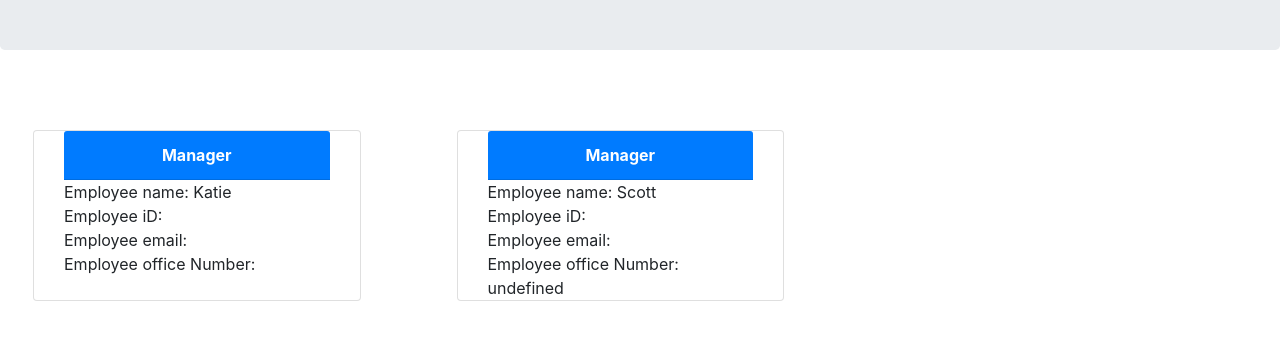
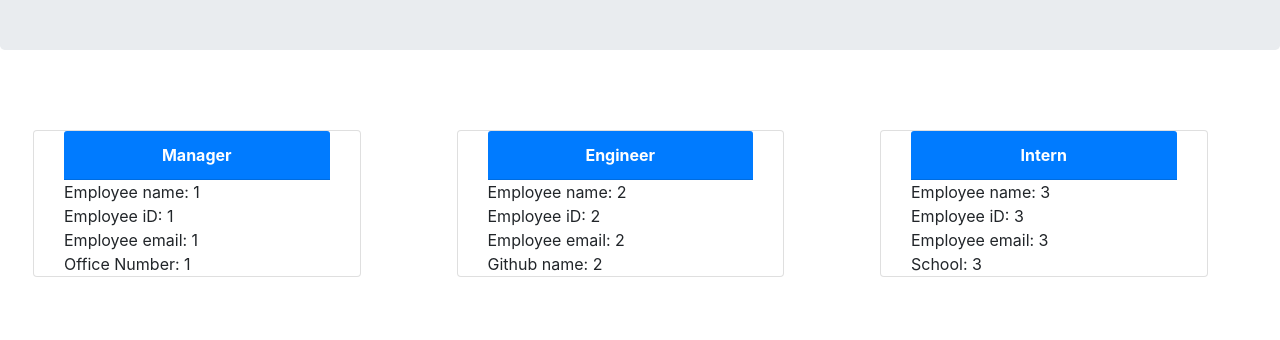
Before and after one commit to KatieMcbride/Template-Engine, a website: page team.html in a window 1280 px wide. Shown: the part 134-474 px from the top of the page. Drawn offline with nearby package versions, Linux system fonts and the light colour scheme.

Commit message:
final prject

```diff
--- a/team.html
+++ b/team.html
@@ -16,21 +16,34 @@
                 <div class="card-header text-center text-white bg-primary font-weight-bold">
                 Manager
                 </div>
-                <div> Employee name: Katie</div>
-                <div> Employee iD: </div>
-                <div> Employee email: </div>
-                <div> Employee office Number: </div>
+                <div> Employee name: 1</div>
+                <div> Employee iD: 1</div>
+                <div> Employee email: 1</div>
+                <div> Office Number: 1 </div>
+
             </div>
             </div><div class="col-3 card m-5">
             <div class="container">
                 <div class="card-header text-center text-white bg-primary font-weight-bold">
-                Manager
+                Engineer
                 </div>
-                <div> Employee name: Scott</div>
-                <div> Employee iD: </div>
-                <div> Employee email: </div>
-                <div> Employee office Number: undefined</div>
-            </div?
+                <div> Employee name: 2</div>
+                <div> Employee iD: 2</div>
+                <div> Employee email: 2</div>
+                <div> Github name: 2 </div>
+
+            </div>
+            </div><div class="col-3 card m-5">
+            <div class="container">
+                <div class="card-header text-center text-white bg-primary font-weight-bold">
+                Intern
+                </div>
+                <div> Employee name: 3</div>
+                <div> Employee iD: 3</div>
+                <div> Employee email: 3</div>
+                <div> School: 3 </div>
+
+            </div>
             </div>
         </div>
         </body>
```
Also changed, not shown: Templates/employee.html (+14 -0 lines), app.js (+13 -2 lines).
